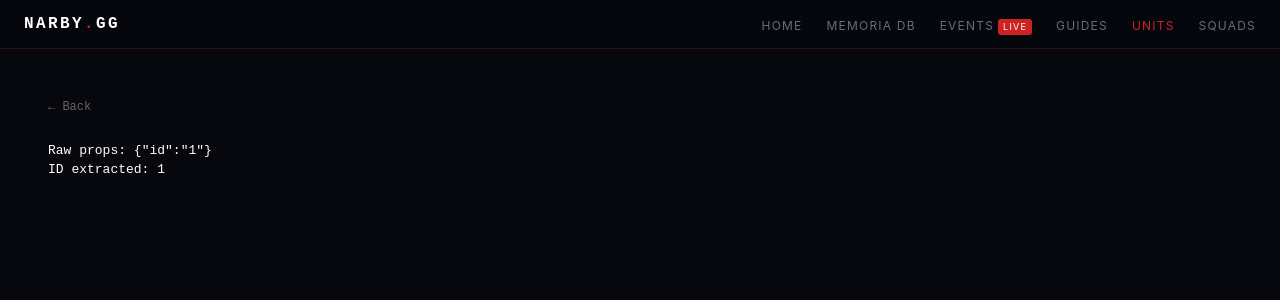
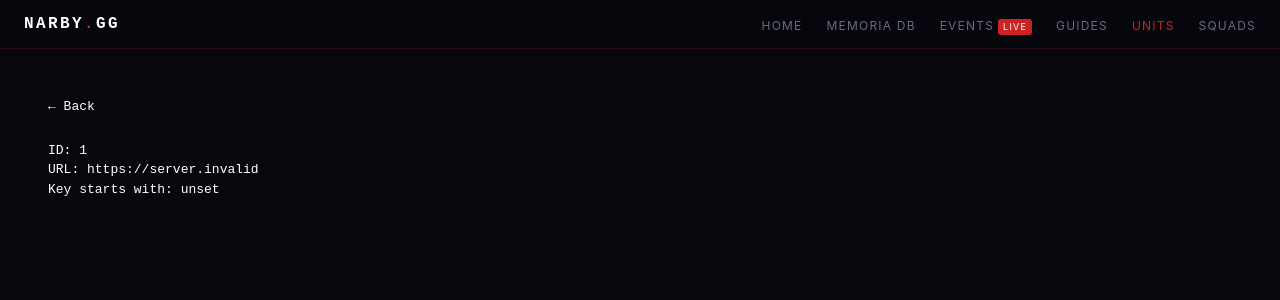
Before and after one commit to Rvylix/seraph-gg, a Next.js app: page /units/1 in a window 1280 px wide. Shown: the top 300 px of the page. Built offline with nearby package versions, Linux system fonts and the light colour scheme; no server answers.

Commit message:
debug: check env vars on vercel

```diff
--- a/app/units/[id]/page.tsx
+++ b/app/units/[id]/page.tsx
@@ -1,19 +1,20 @@
 export const dynamic = "force-dynamic";
 
-interface Props {
-  params: any;
-  searchParams: any;
-}
+type Props = { params: any };
 
-export default async function UnitProfilePage(props: Props) {
+export default async function Page(props: Props) {
   const params = await props.params;
-  const id = params?.id ?? "NO_ID";
+  const id = params?.id ?? "empty";
+
+  const url = process.env.NEXT_PUBLIC_SUPABASE_URL ?? "NO_URL";
+  const key = process.env.NEXT_PUBLIC_SUPABASE_ANON_KEY ?? "NO_KEY";
 
   return (
     <div style={{ padding: 48, color: "white", fontFamily: "monospace" }}>
-      <a href="/units" style={{ color: "#666", fontSize: 12 }}>← Back</a>
-      <p style={{ marginTop: 24 }}>Raw props: {JSON.stringify(params)}</p>
-      <p>ID extracted: {id}</p>
+      <a href="/units">← Back</a>
+      <p style={{ marginTop: 24 }}>ID: {id}</p>
+      <p>URL: {url}</p>
+      <p>Key starts with: {key.slice(0, 20)}</p>
     </div>
   );
 }
```
